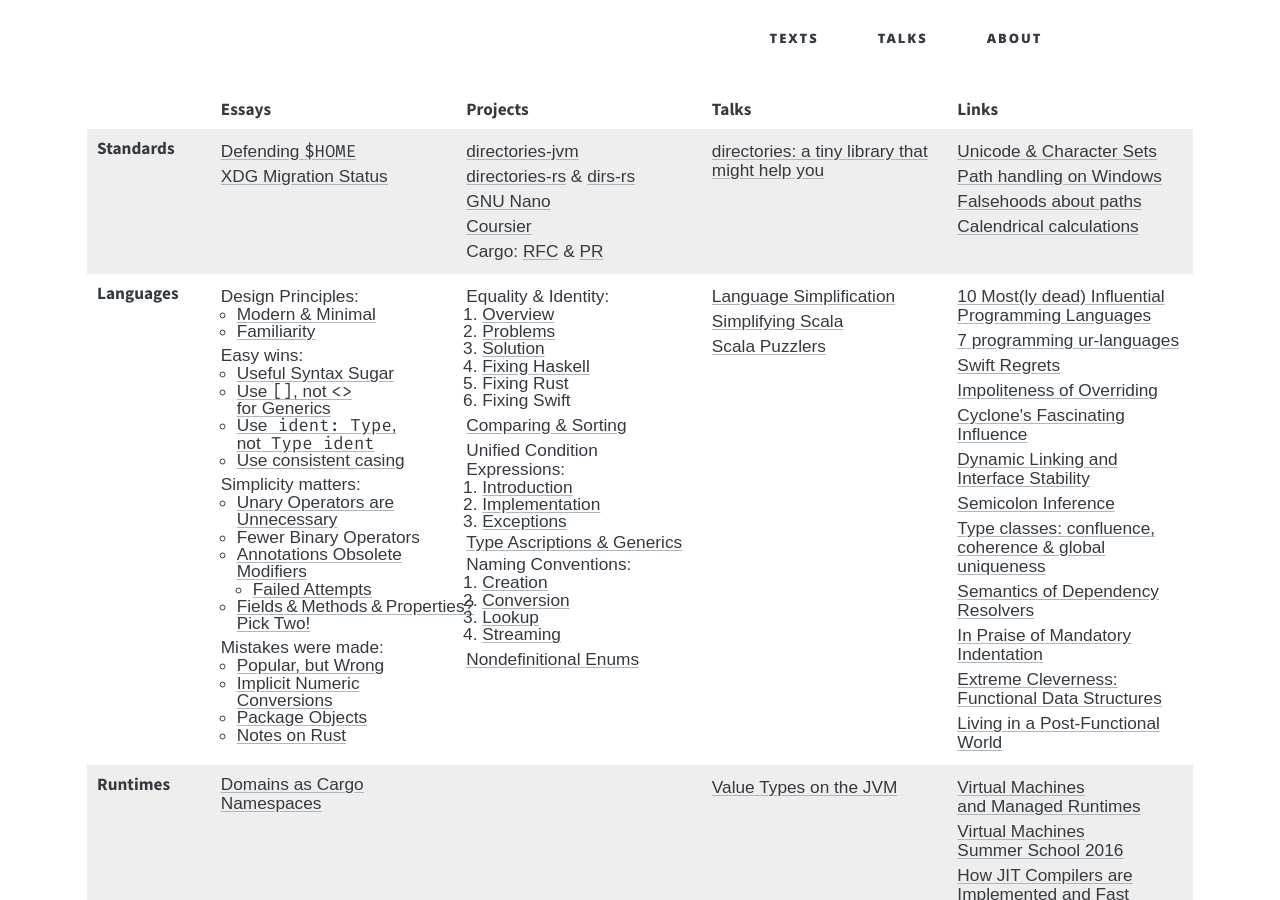
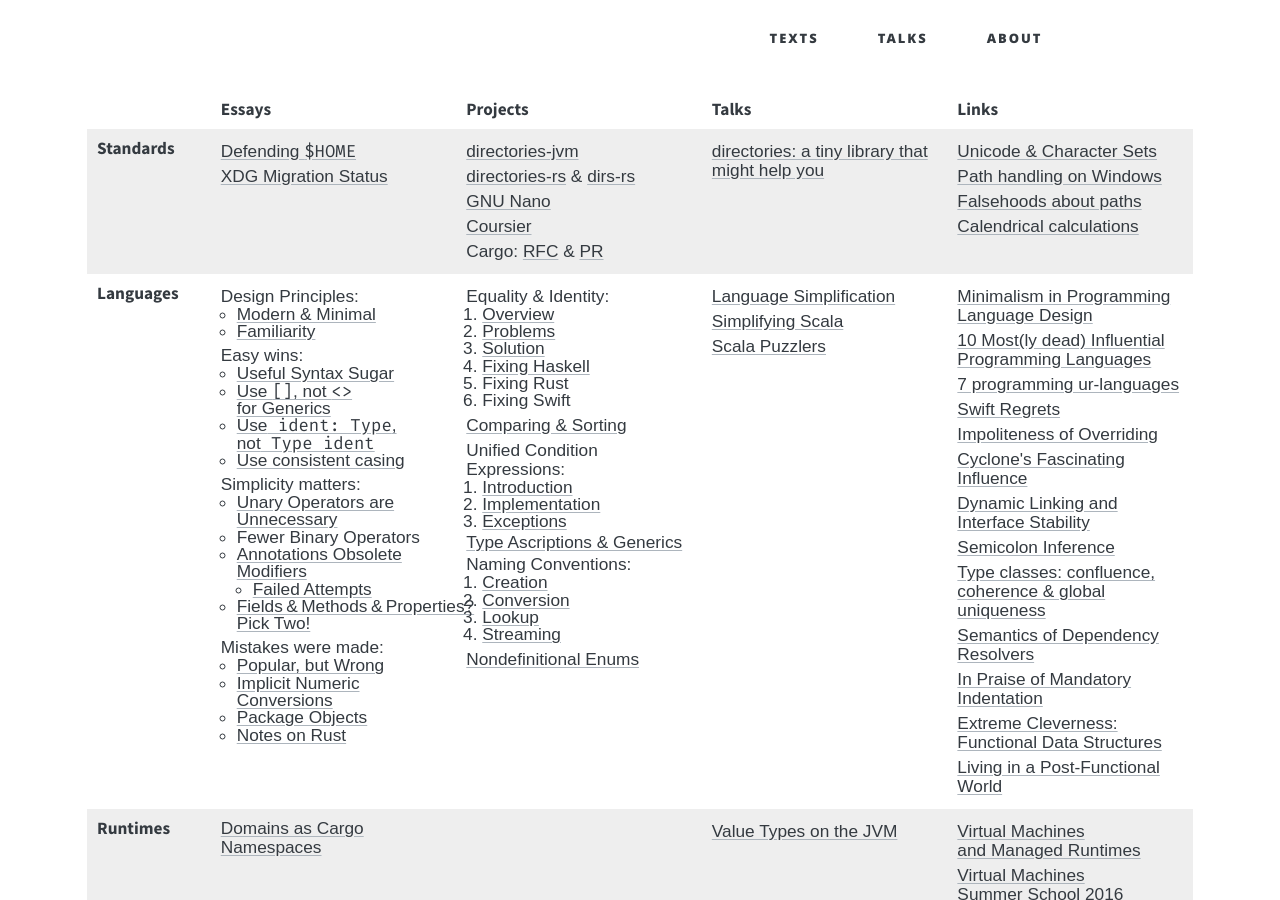
Before and after one commit to soc/soc.me, a Jekyll site: the page built from index.md, in a window 1280 px wide and 900 px high. Built offline with Jekyll 4.4.1, drawn with Linux system fonts in a browser that asks for light colours; some web fonts are replaced.

Commit message:
add link to "minimalism in programming language design"

```diff
--- a/index.md
+++ b/index.md
@@ -107,6 +107,7 @@
       <div><a href="talks/functional-meetup-2014">Scala Puzzlers</a></div>
     </td>
     <td>
+      <div><a href="https://pointersgonewild.com/2022/05/23/minimalism-in-programming-language-design/">Minimalism in Programming Language Design</a></div>
       <div><a href="https://hillelwayne.com/post/influential-dead-languages/">10 Most(ly dead) Influential Programming Languages</a></div>
       <div><a href="https://madhadron.com/posts/seven_languages.html">7 programming ur-languages</a></div>
       <div><a href="https://belkadan.com/blog/tags/swift-regrets/">Swift Regrets</a></div>
```
